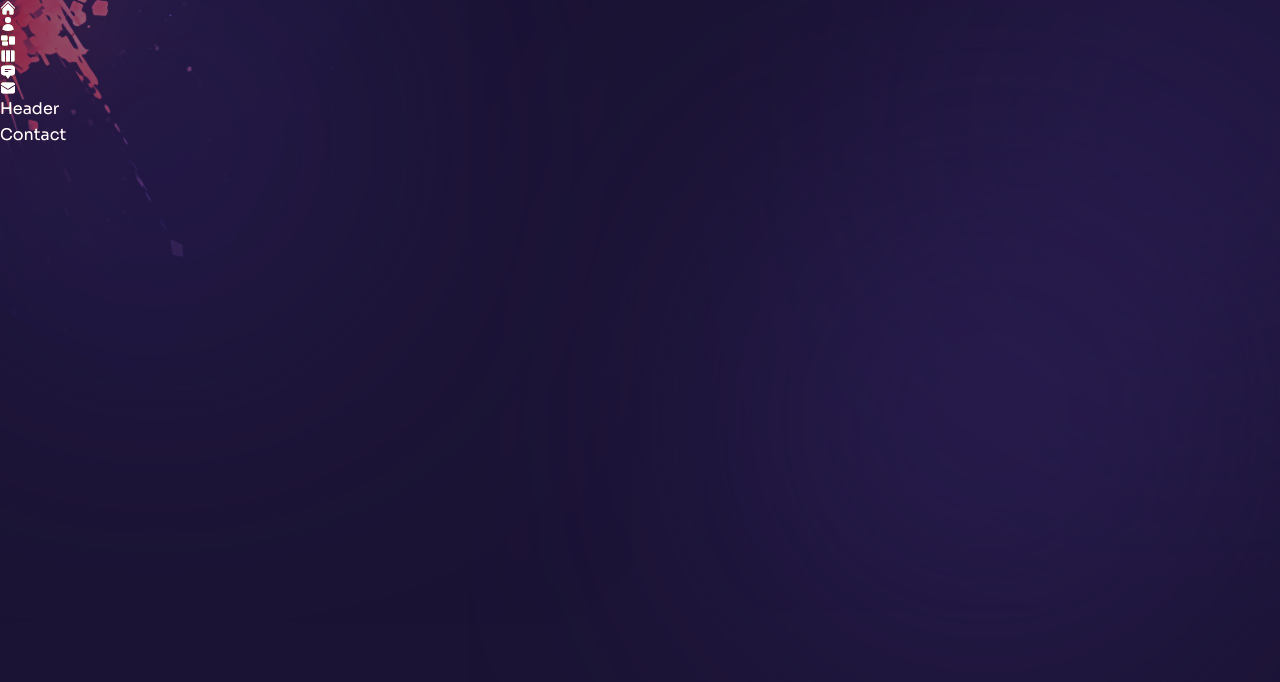
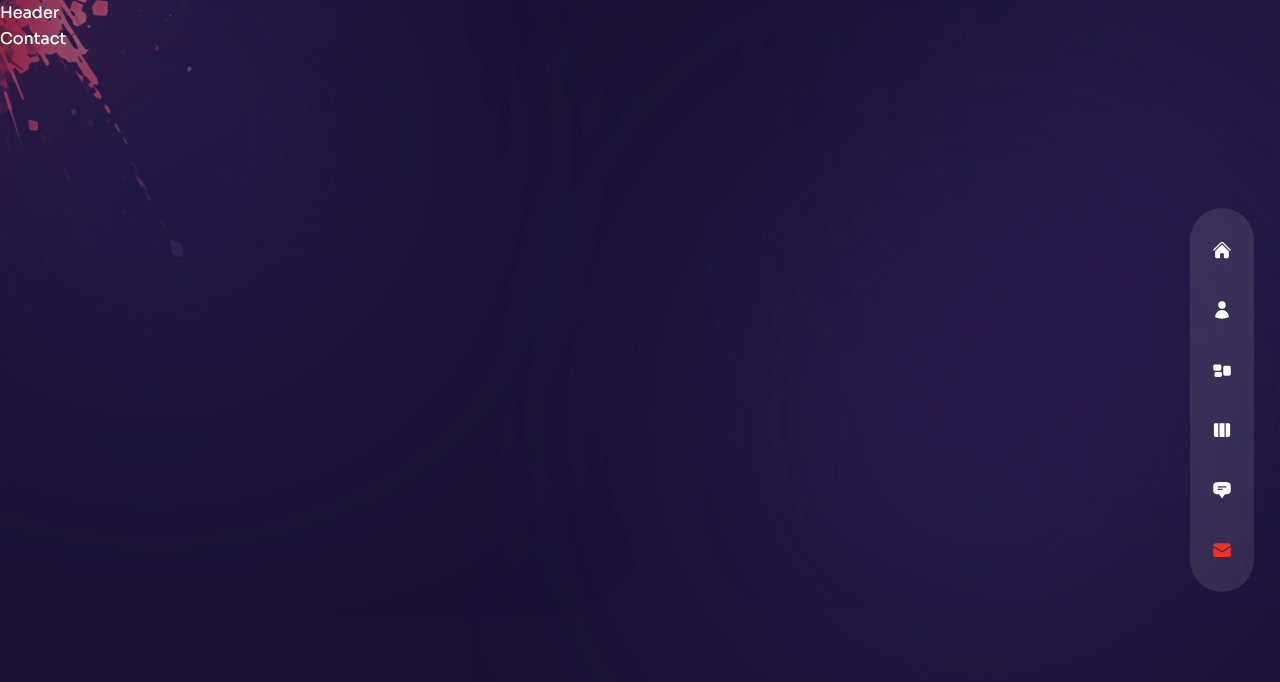
Before and after one commit to ismaelsoares/ismael-portfolio-starter, a Next.js app: page /contact in a window 1280 px wide. Shown: the top 682 px of the page. Built offline with nearby package versions, Linux system fonts and the light colour scheme.

Commit message:
Add text and icons TopLeftImg.js

```diff
--- a/components/Nav.js
+++ b/components/Nav.js
@@ -32,12 +32,31 @@ export const navData = [
 ];
 
 export const Nav = () => {
+  const router = useRouter();
+  const pathname = router.pathname;
   return (
-    <nav>
+    <nav className='fixed bottom-0 flex flex-col items-center mt-auto
+     xl:justify-center gap-y-4 h-max xl:right-[2%] z-50 top-0 w-full xl:w-16 xl:max-w-md xl:h-screen'>
       {/* {inner} */}
-      <div>
+      <div className='flex items-center justify-between w-full px-4 py-8 bg-white/10 xl:flex-col xl:justify-center
+      gap-y-10 md:px-40 xl:px-0 h-[80px] xl:h-max backdrop-blur-sm text-3x1 xl:text-xl xl:rounded-full'>
         {navData.map((link, index) => {
-          return <Link key={index} href={link.path}>{link.icon}</Link>
+          return <Link
+            className={`${link.path === pathname && 'text-accent'}
+            relative flex items-center group hover:text-accent transition-all duration-300`}
+            key={index}
+            href={link.path}
+          >
+            {/* tooltip */}
+            <div className='absolute right-0 hidden pr-14 xl:group-hover:flex'>
+              <div className='relative flex items-center bg-white text-primary p-[6px]'>
+                <div className='text-[12px]'>{link.name}</div>
+              </div>
+            </div>
+            {/* icon */}
+
+            <div>{link.icon}</div>
+          </Link>
         })}
       </div>
     </nav>
```
